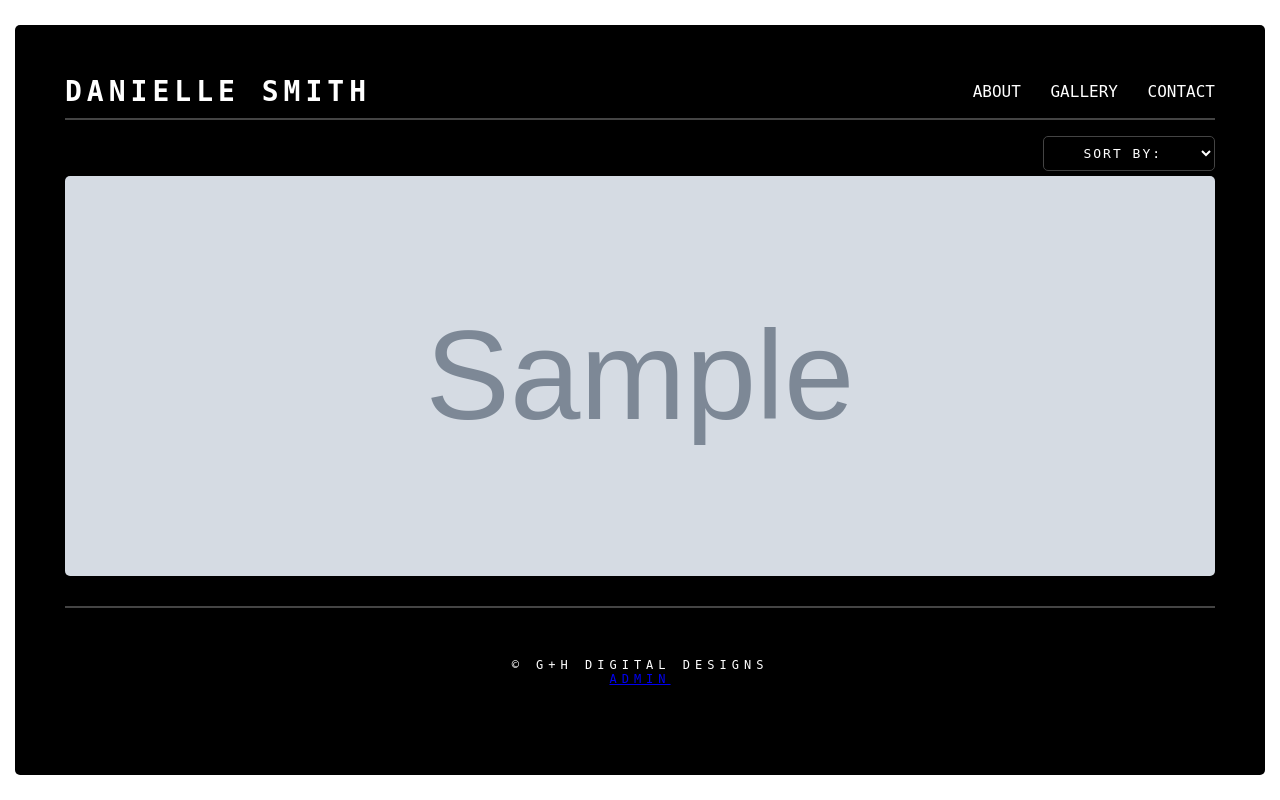
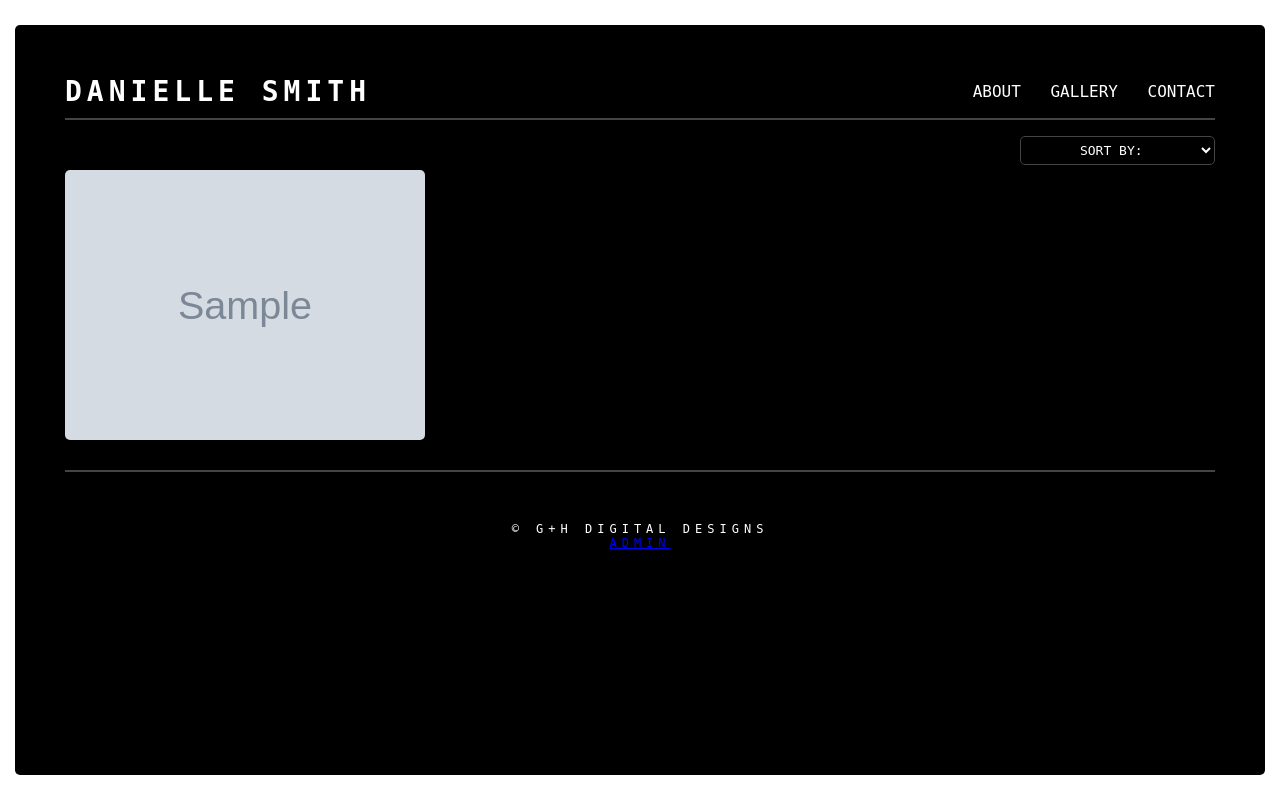
Before and after one commit to heatherjholt/Danielle_Smith_Artwork, a Flask app: page / in a window 1280 px wide. Run offline with Flask 3, Linux system fonts and the light colour scheme; tables that the repository leaves empty hold one stand-in row (values such as "Sample post"); grey boxes marked "Sample" are stand-in pictures; parts of the project's set-up code (start-up, migrations or seed data) failed here and were passed over; some libraries are stand-ins or nearby versions.

Commit message:
single pic sizing issue in grid, fix for text not all showing in dropdown select

```diff
--- a/static/style.css
+++ b/static/style.css
@@ -68,8 +68,16 @@ body {
 
 .gallery-grid {
     display: grid;
-    grid-template-columns: repeat(auto-fit, minmax(230px, 1fr));
+    grid-template-columns: repeat(auto-fit, minmax(330px, 1fr)); /*if you want them bigger/smaller in grid view just change the first minmax argument*/
     gap: 10px;
+}
+
+.gallery-grid.single {
+    grid-template-columns: minmax(330px, 420px); /*fix for when its single pic and not enough showing*/
+}
+.gallery-section.single .artwork-thumb {
+  width: 100%;
+  max-width: 360px;
 }
 
 .artwork-thumb {
@@ -78,14 +86,15 @@ body {
     border: none;
     background: none;
     cursor: pointer;
-    border-radius: 5px;
+    /* border-radius: 5px; */
+    aspect-ratio: 4/3;
 }
 
 .artwork-thumb img {
     width: 100%;
     height: 100%;
-    max-height: 400px;
-    max-width: auto;
+    /* max-height: 400px;
+    max-width: auto; */
     object-fit: cover;
     display: block;
     border-radius: 5px;
@@ -120,10 +129,10 @@ body {
     background: #000;
     color: #fff;
     border: 1px solid #444;
-    padding: 8px 8px;
+    padding: 5px 5px;
     font-family: inherit;
-    letter-spacing: 2px;
-    width: 15%;
+    /* letter-spacing: 2px; */
+    width: 17%;
 }
 /*end of gallery styles*/
 
--- a/templates/index.html
+++ b/templates/index.html
@@ -25,7 +25,7 @@
 
         <!--main content-->
         <main>
-            <section id="gallery" class="gallery-section">
+            <section id="gallery" class="gallery-section {% if artworks|length == 1 %}single{% endif %}"> <!--jinja for when its a single pic, diff css rules apply-->
                 <!-- <h2 class="section-heading">RECENT WORKS</h2> -->
             <form method="get" id="filter-form" class="gallery-filter">
                 <select name="medium" id="medium" onchange="this.form.submit()">
```
